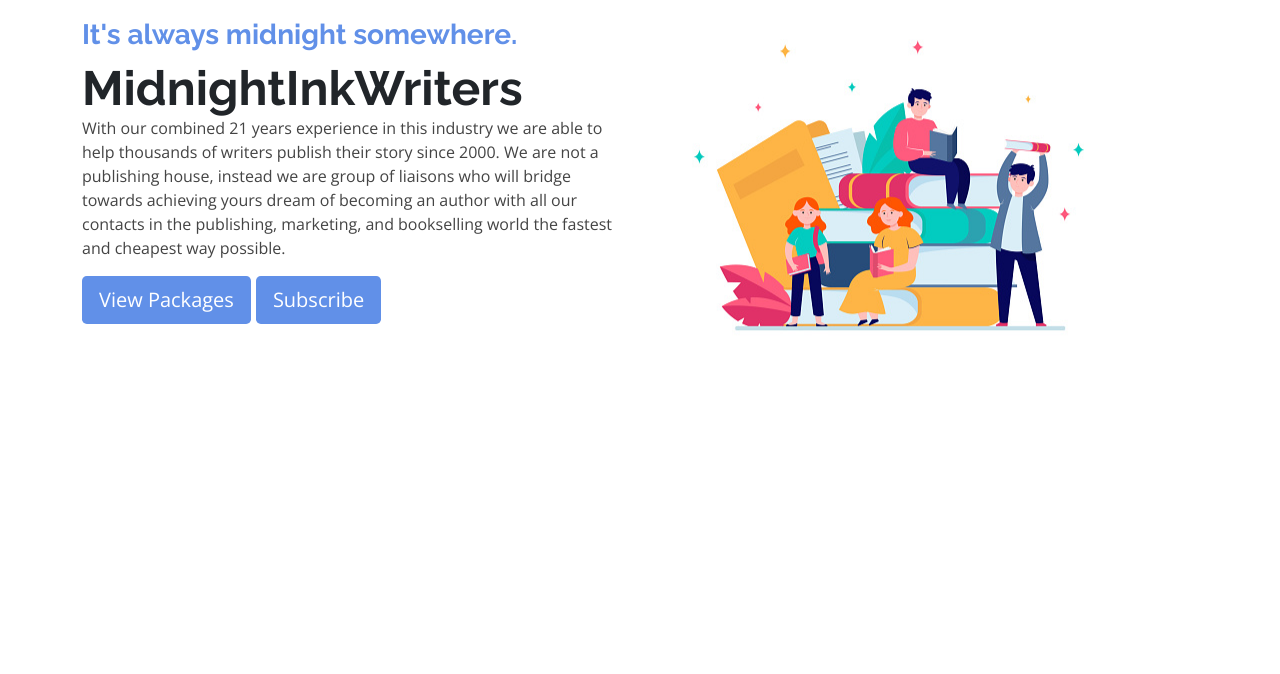
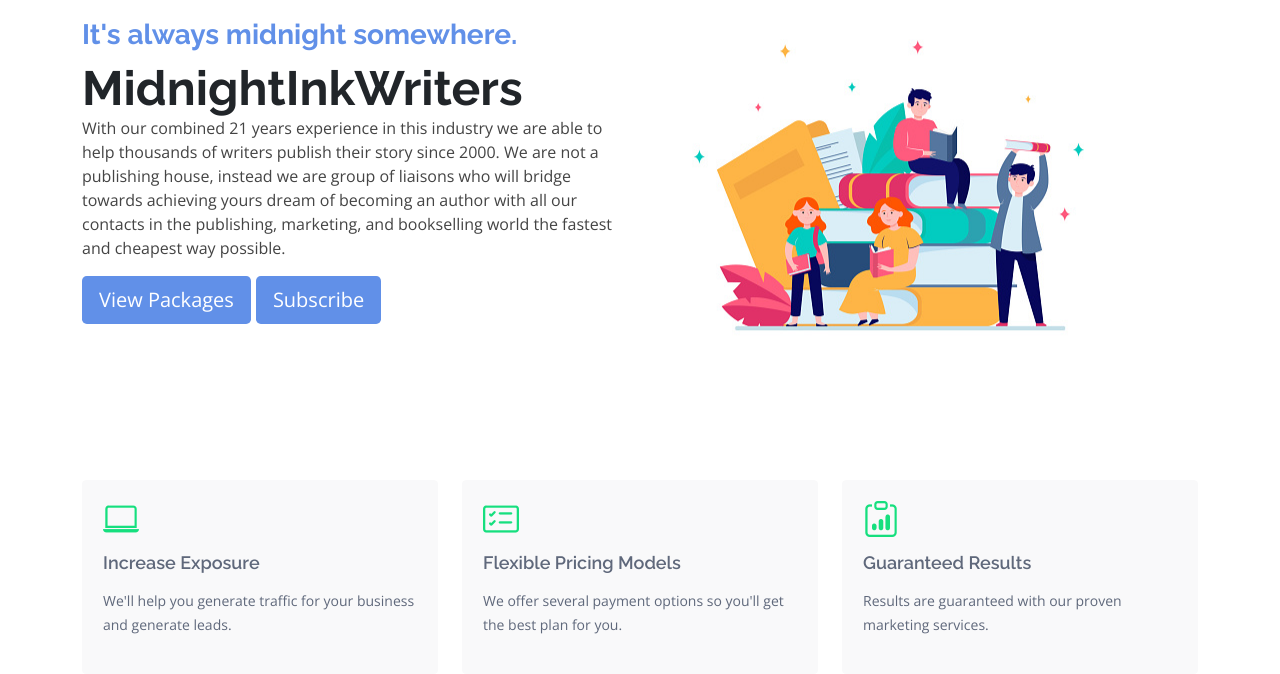
Before and after one commit to Kenneth722/midnightinkwriters, a CodeIgniter app: page /midnightinkwriters/ in a window 1280 px wide. Shown: the part 160-834 px from the top of the page. Before the commit the page ends 491 px from the top, so only its background shows below. Run offline with CodeIgniter, Linux system fonts and the light colour scheme; data comes from the database, SQL or seed files in the repository.

```diff
--- a/application/views/pages/home.php
+++ b/application/views/pages/home.php
@@ -61,35 +61,35 @@
     <main id="main">
 
         <!-- ======= Featured Services Section ======= -->
-        <!-- <section id="featured-services" class="featured-services">
+        <section id="featured-services" class="featured-services">
         <div class="container">
 
             <div class="row">
             <div class="col-lg-4 col-md-6">
                 <div class="icon-box">
                 <div class="icon"><i class="bi bi-laptop"></i></div>
-                <h4 class="title"><a href="">Lorem Ipsum</a></h4>
-                <p class="description">Voluptatum deleniti atque corrupti quos dolores et quas molestias excepturi sint occaecati cupiditate non provident</p>
+                <h4 class="title"><a href="">Increase Exposure</a></h4>
+                <p class="description">We'll help you generate traffic for your business and generate leads.</p>
                 </div>
             </div>
             <div class="col-lg-4 col-md-6 mt-4 mt-md-0">
                 <div class="icon-box">
                 <div class="icon"><i class="bi bi-card-checklist"></i></div>
-                <h4 class="title"><a href="">Dolor Sitema</a></h4>
-                <p class="description">Minim veniam, quis nostrud exercitation ullamco laboris nisi ut aliquip ex ea commodo consequat tarad limino ata</p>
+                <h4 class="title"><a href="">Flexible Pricing Models</a></h4>
+                <p class="description">We offer several payment options so you'll get the best plan for you.</p>
                 </div>
             </div>
             <div class="col-lg-4 col-md-6 mt-4 mt-lg-0">
                 <div class="icon-box">
                 <div class="icon"><i class="bi bi-clipboard-data"></i></div>
-                <h4 class="title"><a href="">Sed ut perspiciatis</a></h4>
-                <p class="description">Duis aute irure dolor in reprehenderit in voluptate velit esse cillum dolore eu fugiat nulla pariatur</p>
+                <h4 class="title"><a href="">Guaranteed Results</a></h4>
+                <p class="description">Results are guaranteed with our proven marketing services.</p>
                 </div>
             </div>
             </div>
 
         </div>
-        </section> -->
+        </section>
         <!-- End Featured Services Section -->
 
         <!-- ======= About Section ======= -->
@@ -333,6 +333,6 @@
             </div>
 
         </div>
-        </section> --><!-- End Portfolio Section -->
+        </section>  --><!-- End Portfolio Section -->
 
     </main><!-- End #main -->
```
